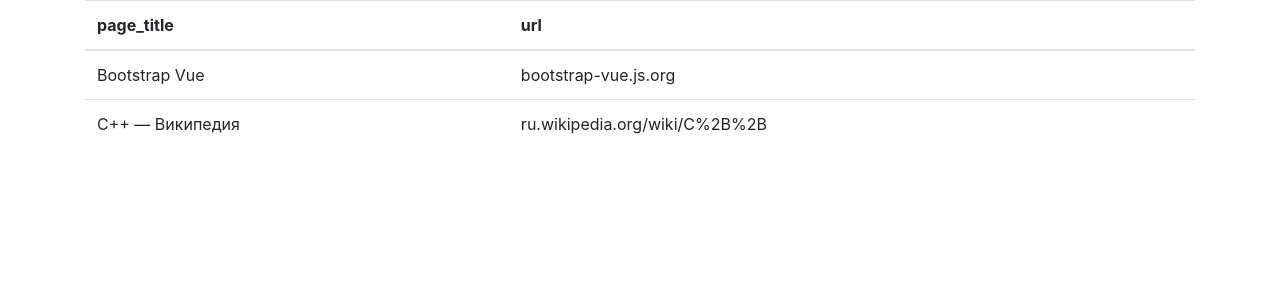
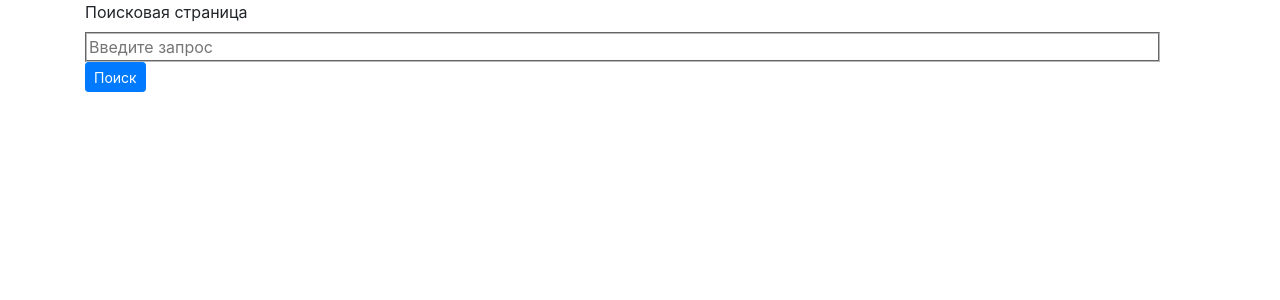
Before and after one commit to ComputePractice2017/search-web, a Vue app: page /#/ in a window 1280 px wide. Shown: the top 300 px of the page. Built offline with nearby package versions, Linux system fonts and the light colour scheme.

Commit message:
Поисковая строка №1 issue #2

```diff
--- a/src/components/Results.vue
+++ b/src/components/Results.vue
@@ -1,46 +1,28 @@
 <template>
-    <div class="results">
-        <div class="container">
-            <table class="table">
-  <thead>
-    <tr>
-      <th>page_title</th>
-      <th>url</th>
-    </tr>
-  </thead>
-  <tbody>
-    <tr v-for="result in results">
-      <td>{{result.page_title}}</td>
-      <td>{{result.url}}</td>
-    </tr>
-  </tbody>
-</table>
+  <div class="results">
+    <div class="container">
+      <form>
+        <div class="form-group">
+          <label for="exampleInputEmail1">Поисковая страница</label>
+          <br>
+          <input v-model="message" placeholder="Введите запрос" size="100">
+          <button type="button" class="btn btn-primary btn-sm">Поиск</button>
         </div>
+      </form>
     </div>
+  </div>
 </template>
 
 <script>
-export default {
-  name: 'hello',
-  data () {
-    return {
-      results: [
-        {
-          'id': 1,
-          'page_title': 'Bootstrap Vue',
-          'url': 'bootstrap-vue.js.org'
-        },
-        {
-          'id': 2,
-          'page_title': 'C++ — Википедия',
-          'url': 'ru.wikipedia.org/wiki/C%2B%2B'
-        }
-      ]
-    }
-  }
-}
+
 </script>
 
 <style>
+input{
 
+  border: 2px groove #B9B9BC;
+}
+button{
+  height: 30px;
+}
 </style>
```
